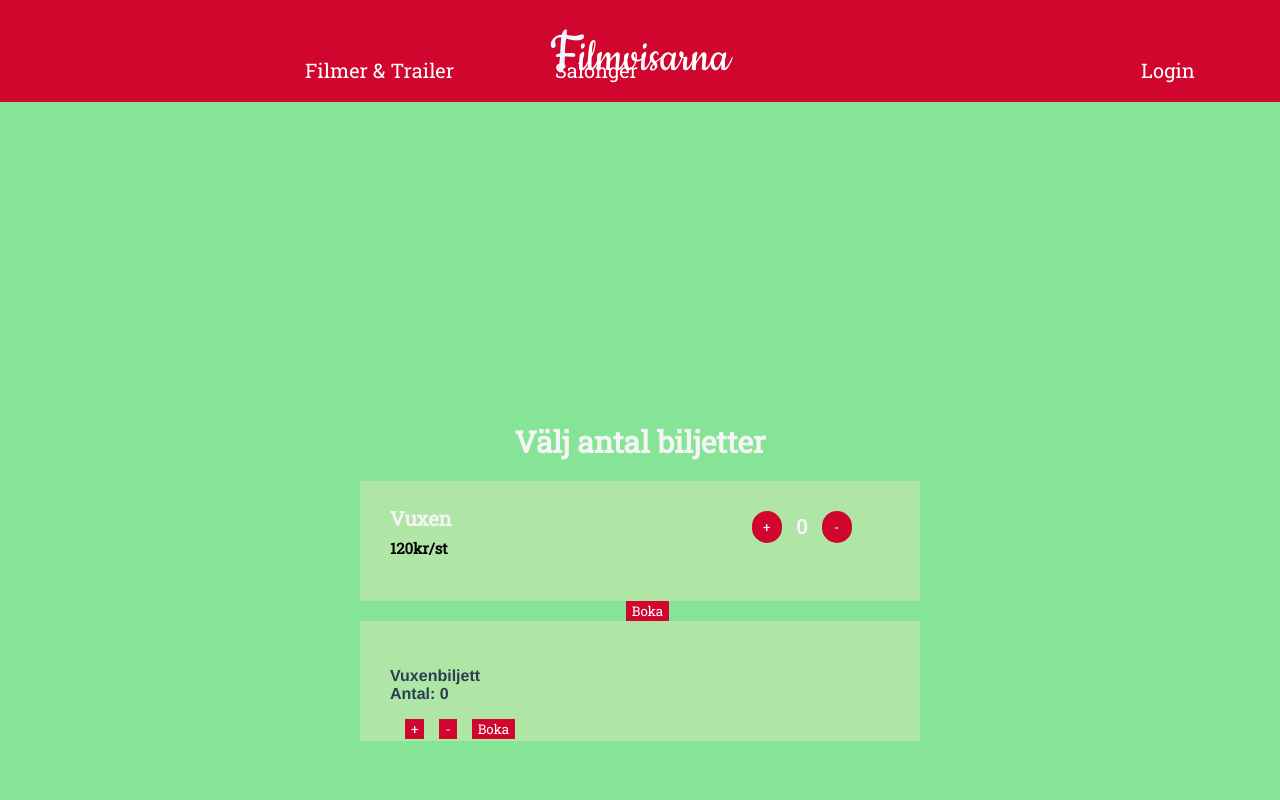
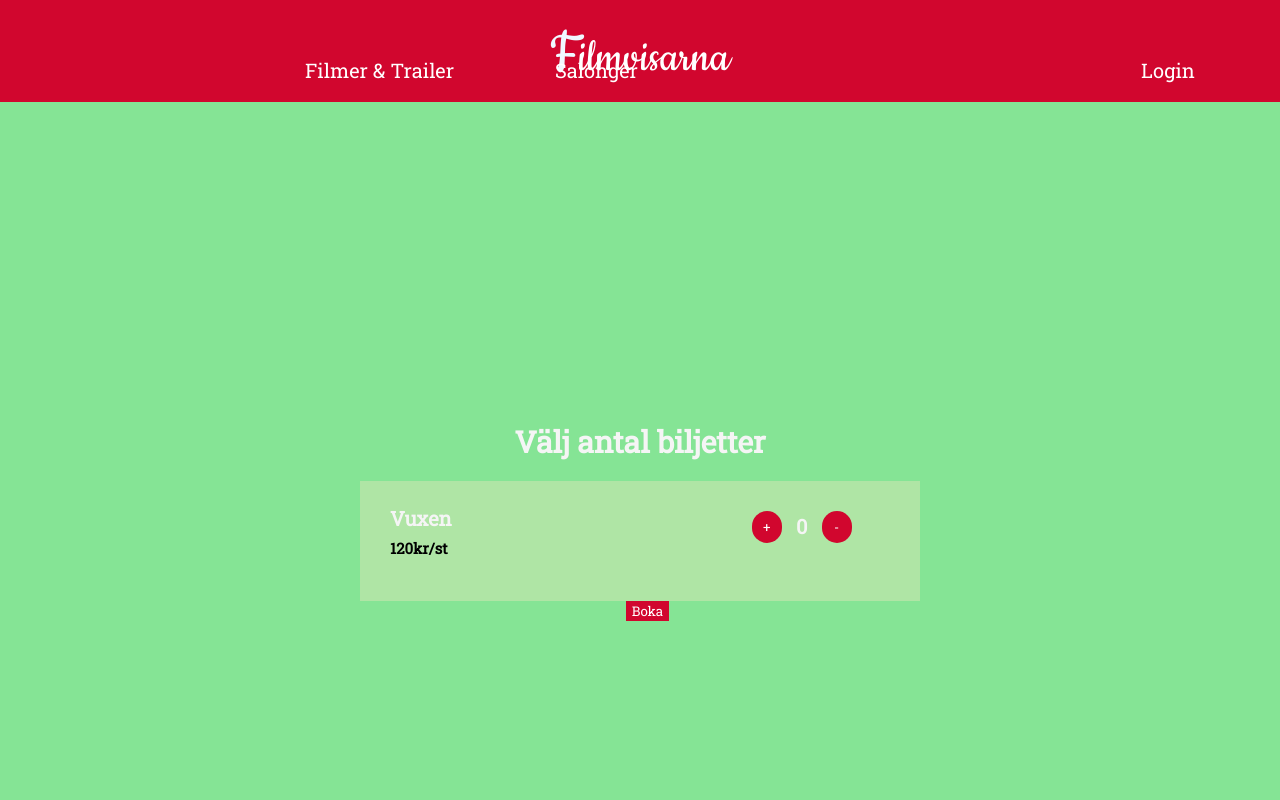
Before and after one commit to Mikael69-codeSlayer/Filmvisarna-repo, a Vue app: page /tickets/1 in a window 1280 px wide. Shown: the top 800 px of the page. Built offline with nearby package versions, Linux system fonts and the light colour scheme; no server answers.

Commit message:
moved bookTicket to same buttons as the rest

```diff
--- a/src/store.js
+++ b/src/store.js
@@ -52,6 +52,8 @@ const actions = {
     //console.log(list)
     store.commit('setSalons', list)
   },
+
+
 
   async login(store, credentials) {
     let user = await fetch('/api/login', {
--- a/src/views/Tickets.vue
+++ b/src/views/Tickets.vue
@@ -18,17 +18,7 @@
             <button class="button" v-on:click.prevent="decrement">-</button>
             </div>
             </div>
-            <button v-on:click="updateAvailableSeats, writeSeatsLeft" class="book-adult-ticket">Boka</button>
-
-        <div class="adult-ticket-container">
-          <p>
-            Vuxenbiljett<br/>
-            Antal: {{ count }}
-          </p>
-          <button v-on:click.prevent="increment">+</button>
-          <button v-on:click.prevent="decrement">-</button>
-          <button v-on:click="bookTicket" type="bookTicket" class="ok-adult-ticket">Boka</button>
-        </div>
+            <button v-on:click="updateAvailableSeats, writeSeatsLeft, bookTicket" class="book-adult-ticket">Boka</button>
       </div>
     </div>
   </div>
@@ -74,7 +64,7 @@ export default {
         const list = {
           availableSeats: this.seatsLeft.availableSeats
         }
-        this.$store.commit('fetchShowtime', list);
+        this.$store.commit('setShowtime', list);
     },
 
     increment() {
```
